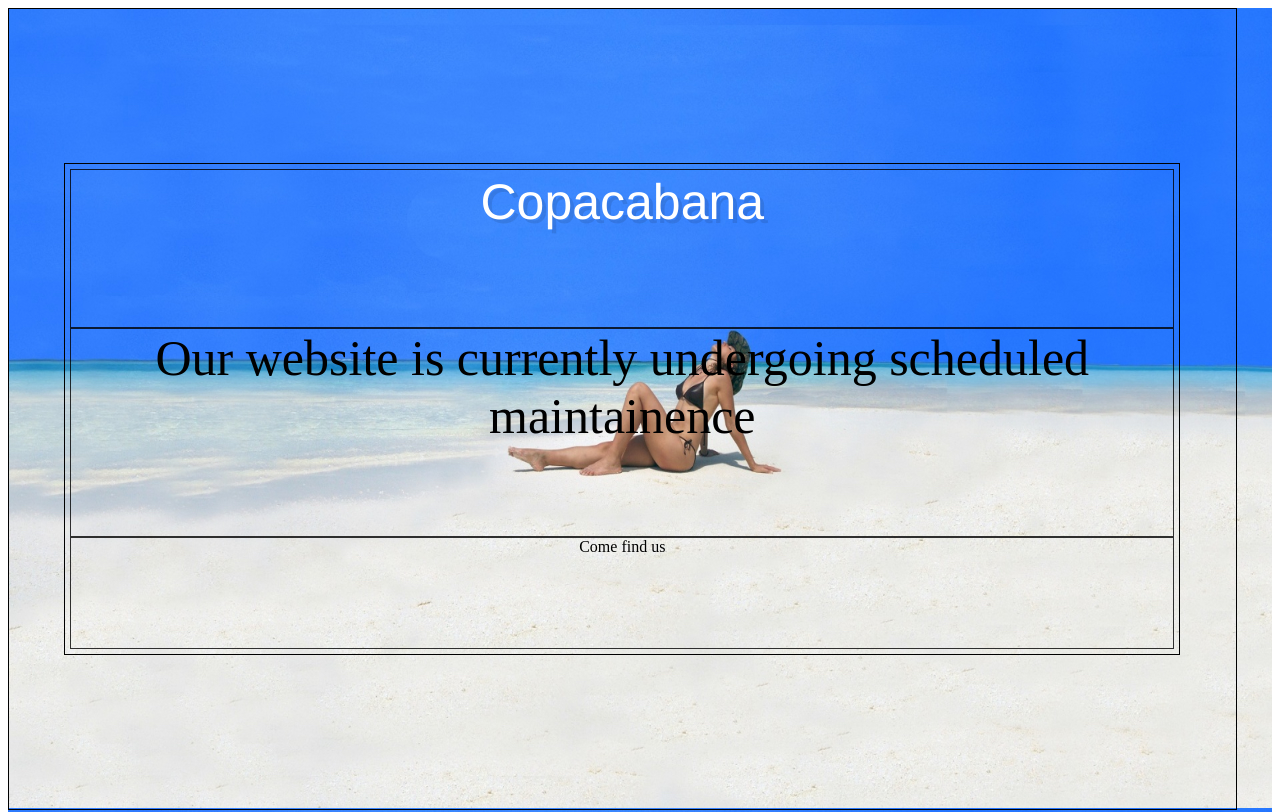
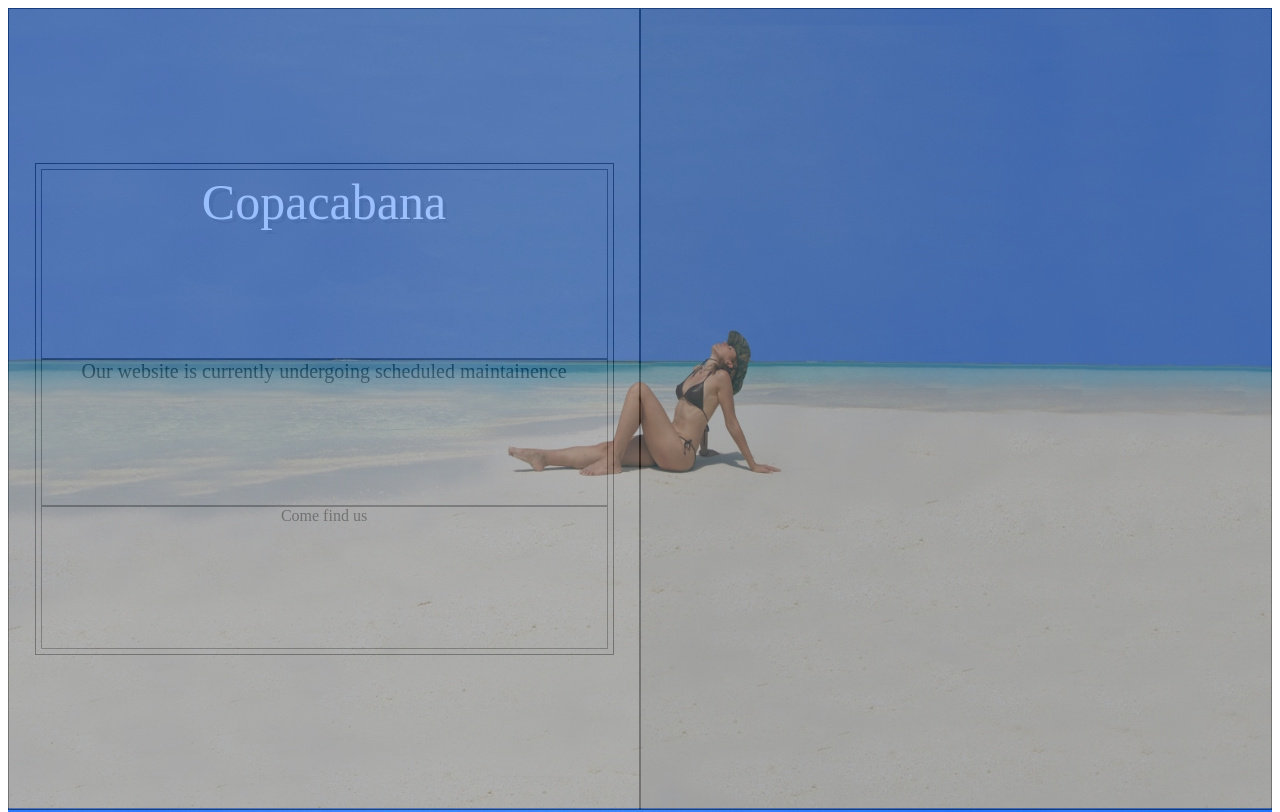
Before and after one commit to SamKnowles/tandy, a React (Create React App) app: page / in a window 1280 px wide. Shown: the top 812 px of the page. Built offline with nearby package versions, Linux system fonts and the light colour scheme.

Commit message:
changed font and background shading

```diff
--- a/src/Components/Home.js
+++ b/src/Components/Home.js
@@ -11,6 +11,7 @@ function Home() {
                         <div className='bottom-box'>Come find us</div>
                     </div>
                 </div>
+                <div className='right-box'></div>
         </div>
     )
 }
--- a/src/Styles/Home.css
+++ b/src/Styles/Home.css
@@ -1,7 +1,6 @@
 .app-wrapper {
     position: relative;
     height: 0;
-    padding-bottom: 75%;
     z-index: 1;
 }
 
@@ -19,14 +18,20 @@
 .right-box {
     width: 50%;
     border: 1px black solid;
+    background-color: #5F5F5F;
+    opacity: 0.5;
+    height: 100vh;
 }
 
 .left-box {
+    width: 50%;
     height: 100vh;
     border: 1px black solid;
     display: flex;
     justify-content: center;
     align-items: center;
+    background-color: #6D6D6D;
+    opacity: 0.5;
 }
 
 
@@ -59,15 +64,16 @@
 /* font-family: 'Great Vibes', cursive; */
 
 .top-box {
-    font: 400 50px/1.3 'Oleo Script', Helvetica, sans-serif, cursive;
+    font: 400 50px/1.3 'Crimson Text', serif;
     color:white;
     text-shadow: 4px 4px 0px rgba(0,0,0,0.1);
+    text-align: center;
 }
 
 .middle-box {
-    font-size: 50px;
+    font-size: 20px;
     text-align: center;
-    font-family: 'Aref Ruqaa', serif;
-    /* font-family: Cambria, Cochin, Georgia, Times, Times New Roman, serif; */
-    color: Black;
+    font-family: 'Crimson Text', serif;   /* font-family: Cambria, Cochin, Georgia, Times, Times New Roman, serif; */
+    color: black;
+
 }
```
